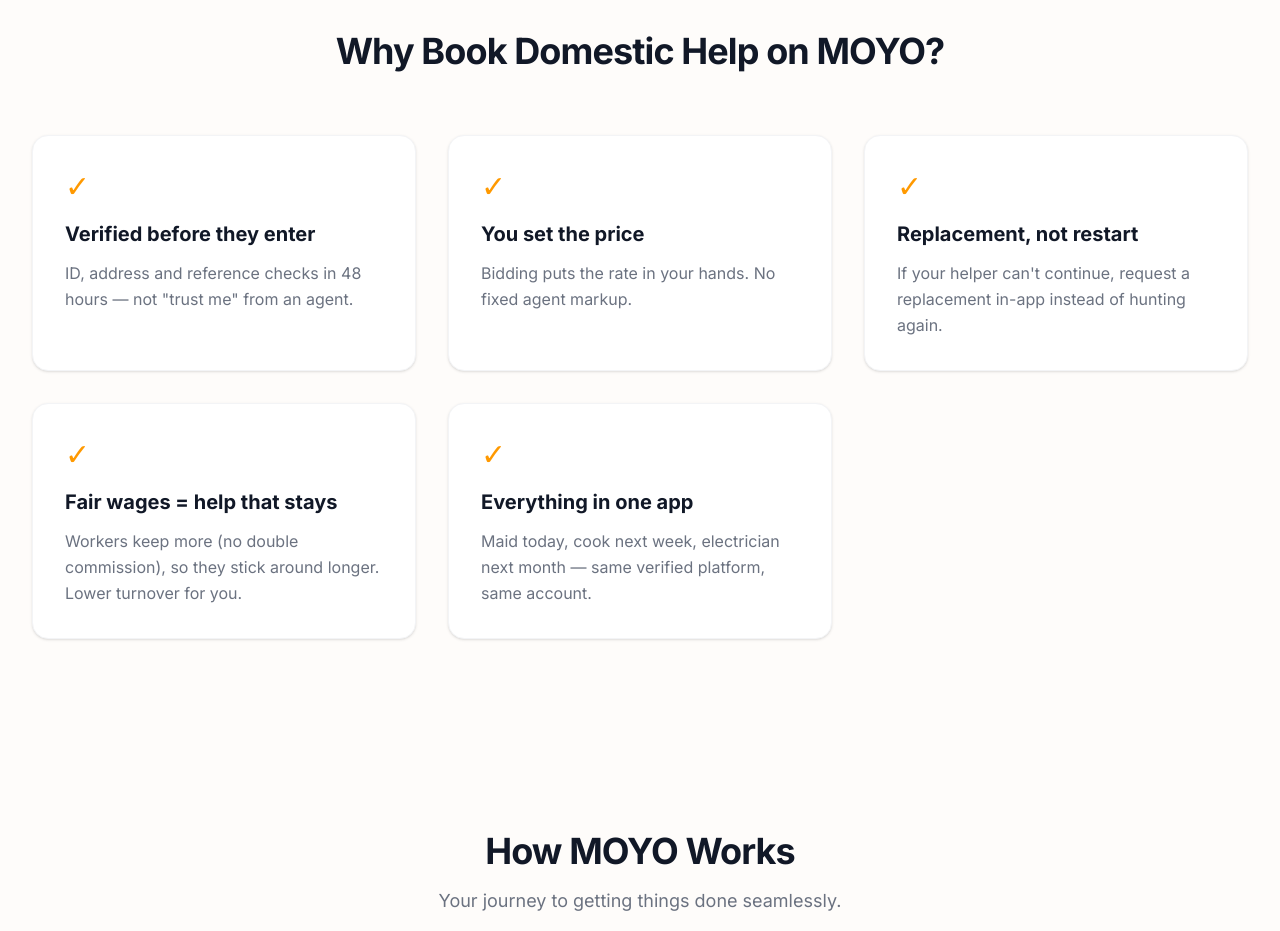
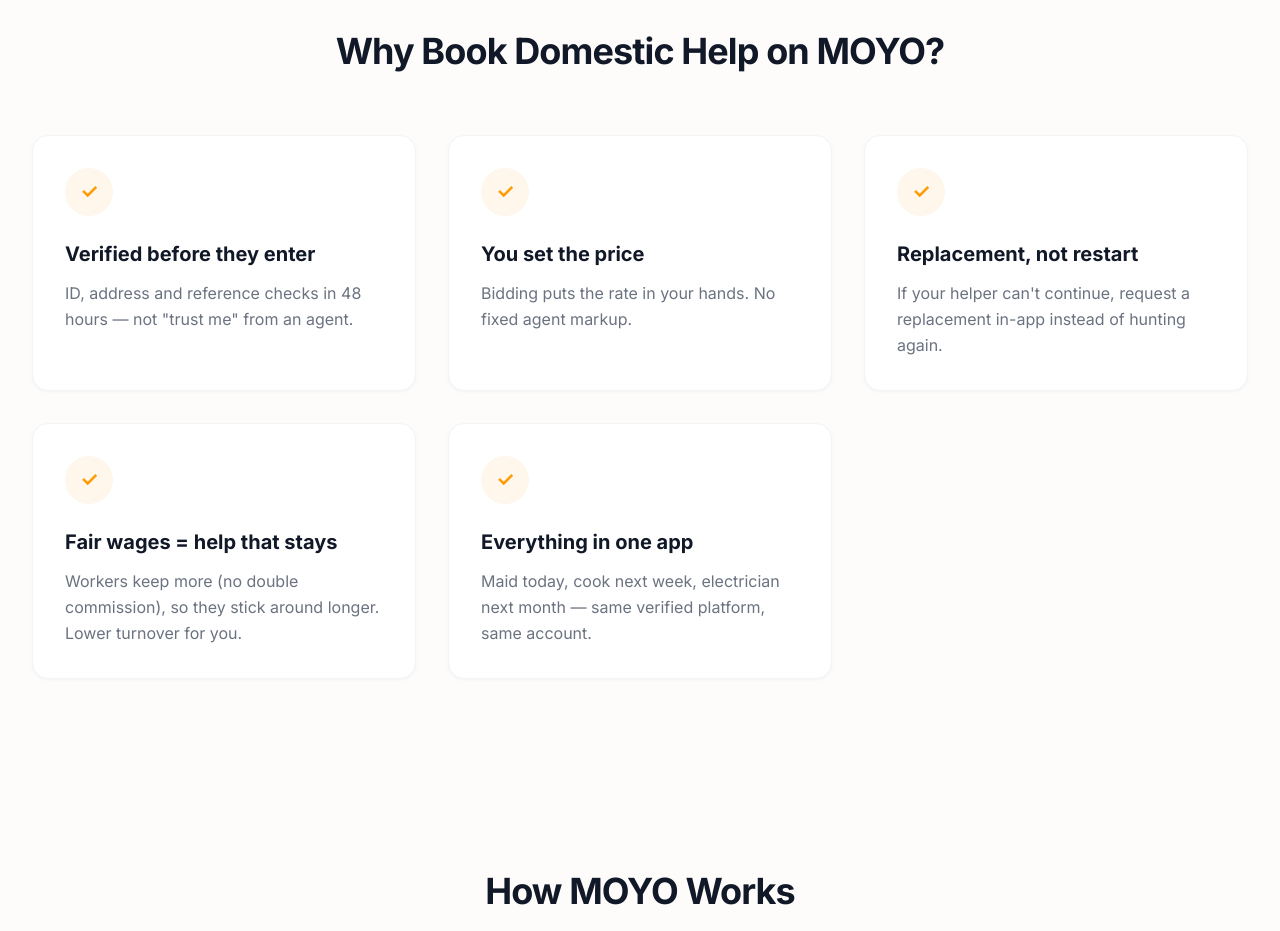
Before and after one commit to muddassir-commits/moyo-project, a Next.js app: page /domestic-help-noida in a window 1280 px wide. Shown: the part 6900-7831 px from the top of the page. Built offline with nearby package versions, Linux system fonts and the light colour scheme.

Commit message:
style: apply design north star to inner pages (about, contact, services, pillars)

```diff
--- a/app/about/page.tsx
+++ b/app/about/page.tsx
@@ -39,8 +39,11 @@
 
         {/* Hero Section */}
         <section className="bg-brand text-white py-20 md:py-32 relative overflow-hidden">
+          <div className="absolute top-0 right-0 w-[600px] h-[600px] bg-white/10 rounded-full blur-[100px] pointer-events-none translate-x-1/3 -translate-y-1/3" />
+          <div className="absolute bottom-0 left-0 w-[600px] h-[600px] bg-black/10 rounded-full blur-[100px] pointer-events-none -translate-x-1/3 translate-y-1/3" />
+
           <div className="max-w-7xl mx-auto px-4 sm:px-6 lg:px-8 relative z-10 text-center">
-            <h1 className="text-4xl md:text-6xl font-bold tracking-tight mb-6">About MOYO — Helping Homes, Creating Work</h1>
+            <h1 className="text-4xl md:text-6xl font-extrabold tracking-tight mb-6">About MOYO — Helping Homes, Creating Work</h1>
             <p className="text-xl md:text-2xl text-white/90 max-w-3xl mx-auto leading-relaxed">
               We connect Noida families with verified professionals across 170+ services, built on a bidding model that's fair to customers and workers alike.
             </p>
@@ -70,17 +73,17 @@
             <h2 className="text-3xl font-bold text-ink mb-12">Helping Homes. Creating Work. Changing Lives.</h2>
             <div className="grid grid-cols-1 md:grid-cols-3 gap-8">
               {/* Stats added for placeholder layout */}
-              <div className="p-8 bg-white rounded-[16px] border border-line shadow-sm">
+              <div className="p-8 card-base card-hover flex flex-col items-center justify-center text-center">
                 <div className="text-4xl font-black text-brand mb-2">170+</div>
                 <div className="text-ink font-semibold">Services Live</div>
                 <p className="text-muted text-sm mt-2">Everything from deep cleaning to AC repair in one app.</p>
               </div>
-              <div className="p-8 bg-white rounded-[16px] border border-line shadow-sm">
+              <div className="p-8 card-base card-hover flex flex-col items-center justify-center text-center">
                 <div className="text-4xl font-black text-brand mb-2">15,000+</div>
                 <div className="text-ink font-semibold">Homes Served</div>
                 <p className="text-muted text-sm mt-2">Trusted by thousands of families across Noida.</p>
               </div>
-              <div className="p-8 bg-white rounded-[16px] border border-line shadow-sm">
+              <div className="p-8 card-base card-hover flex flex-col items-center justify-center text-center">
                 <div className="text-4xl font-black text-brand mb-2">4,500+</div>
                 <div className="text-ink font-semibold">Verified Pros</div>
                 <p className="text-muted text-sm mt-2">Rigorous 48-hour background and skill verification.</p>
--- a/app/contact/page.tsx
+++ b/app/contact/page.tsx
@@ -5,6 +5,7 @@
 import { Breadcrumbs } from "@/components/ui/Breadcrumbs";
 import { CTABlock } from "@/components/ui/CTABlock";
 import { CONTACT } from "@/config/navigation";
+import { Phone, MessageCircle, Mail, MapPin } from "lucide-react";
 import Link from "next/link";
 
 export const metadata = generateSeoMetadata({
@@ -81,7 +82,9 @@
                 <div className="space-y-6 mb-12">
                   {!CONTACT.phone.includes("[") && (
                     <div className="flex items-start gap-4">
-                      <div className="w-12 h-12 bg-section-alt rounded-full flex items-center justify-center shrink-0 text-xl">📞</div>
+                      <div className="w-12 h-12 bg-brand-50 rounded-full flex items-center justify-center shrink-0 text-brand">
+                        <Phone className="w-5 h-5" />
+                      </div>
                       <div>
                         <div className="font-semibold text-ink">Phone</div>
                         <div className="text-muted mt-1">{CONTACT.phone}</div>
@@ -91,7 +94,9 @@
 
                   {!CONTACT.whatsapp.includes("[") && (
                     <div className="flex items-start gap-4">
-                      <div className="w-12 h-12 bg-section-alt rounded-full flex items-center justify-center shrink-0 text-xl">💬</div>
+                      <div className="w-12 h-12 bg-brand-50 rounded-full flex items-center justify-center shrink-0 text-brand">
+                        <MessageCircle className="w-5 h-5" />
+                      </div>
                       <div>
                         <div className="font-semibold text-ink">WhatsApp</div>
                         <div className="text-muted mt-1">Chat with us directly</div>
@@ -101,7 +106,9 @@
 
                   {!CONTACT.email.includes("[") && (
                     <div className="flex items-start gap-4">
-                      <div className="w-12 h-12 bg-section-alt rounded-full flex items-center justify-center shrink-0 text-xl">✉️</div>
+                      <div className="w-12 h-12 bg-brand-50 rounded-full flex items-center justify-center shrink-0 text-brand">
+                        <Mail className="w-5 h-5" />
+                      </div>
                       <div>
                         <div className="font-semibold text-ink">Email</div>
                         <div className="text-muted mt-1">{CONTACT.email}</div>
@@ -111,7 +118,9 @@
 
                   {!CONTACT.street.includes("[") && (
                     <div className="flex items-start gap-4">
-                      <div className="w-12 h-12 bg-section-alt rounded-full flex items-center justify-center shrink-0 text-xl">🏢</div>
+                      <div className="w-12 h-12 bg-brand-50 rounded-full flex items-center justify-center shrink-0 text-brand">
+                        <MapPin className="w-5 h-5" />
+                      </div>
                       <div>
                         <div className="font-semibold text-ink">Office Address</div>
                         <div className="text-muted mt-1 leading-relaxed">{CONTACT.street}, {CONTACT.city}, {CONTACT.state} {CONTACT.pin}</div>
--- a/app/domestic-help-noida/page.tsx
+++ b/app/domestic-help-noida/page.tsx
@@ -207,28 +207,28 @@
               <h2 className="text-3xl md:text-4xl font-bold text-ink tracking-tight mb-4">Why Book Domestic Help on MOYO?</h2>
             </div>
             <StaggerGroup className="grid grid-cols-1 md:grid-cols-2 lg:grid-cols-3 gap-8">
-              <div className="p-8 rounded-[16px] bg-white border border-line shadow-sm hover:shadow-md hover:border-brand-200 transition-all">
-                <div className="text-brand text-3xl mb-4">✓</div>
+              <div className="p-8 card-base card-hover">
+                <div className="w-12 h-12 bg-brand-50 rounded-full flex items-center justify-center text-brand text-xl font-black mb-6">✓</div>
                 <h3 className="text-xl font-bold text-ink mb-3">Verified before they enter</h3>
                 <p className="text-muted leading-relaxed">ID, address and reference checks in 48 hours — not "trust me" from an agent.</p>
               </div>
-              <div className="p-8 rounded-[16px] bg-white border border-line shadow-sm hover:shadow-md hover:border-brand-200 transition-all">
-                <div className="text-brand text-3xl mb-4">✓</div>
+              <div className="p-8 card-base card-hover">
+                <div className="w-12 h-12 bg-brand-50 rounded-full flex items-center justify-center text-brand text-xl font-black mb-6">✓</div>
                 <h3 className="text-xl font-bold text-ink mb-3">You set the price</h3>
                 <p className="text-muted leading-relaxed">Bidding puts the rate in your hands. No fixed agent markup.</p>
               </div>
-              <div className="p-8 rounded-[16px] bg-white border border-line shadow-sm hover:shadow-md hover:border-brand-200 transition-all">
-                <div className="text-brand text-3xl mb-4">✓</div>
+              <div className="p-8 card-base card-hover">
+                <div className="w-12 h-12 bg-brand-50 rounded-full flex items-center justify-center text-brand text-xl font-black mb-6">✓</div>
                 <h3 className="text-xl font-bold text-ink mb-3">Replacement, not restart</h3>
                 <p className="text-muted leading-relaxed">If your helper can't continue, request a replacement in-app instead of hunting again.</p>
               </div>
-              <div className="p-8 rounded-[16px] bg-white border border-line shadow-sm hover:shadow-md hover:border-brand-200 transition-all">
-                <div className="text-brand text-3xl mb-4">✓</div>
+              <div className="p-8 card-base card-hover">
+                <div className="w-12 h-12 bg-brand-50 rounded-full flex items-center justify-center text-brand text-xl font-black mb-6">✓</div>
                 <h3 className="text-xl font-bold text-ink mb-3">Fair wages = help that stays</h3>
                 <p className="text-muted leading-relaxed">Workers keep more (no double commission), so they stick around longer. Lower turnover for you.</p>
               </div>
-              <div className="p-8 rounded-[16px] bg-white border border-line shadow-sm hover:shadow-md hover:border-brand-200 transition-all">
-                <div className="text-brand text-3xl mb-4">✓</div>
+              <div className="p-8 card-base card-hover">
+                <div className="w-12 h-12 bg-brand-50 rounded-full flex items-center justify-center text-brand text-xl font-black mb-6">✓</div>
                 <h3 className="text-xl font-bold text-ink mb-3">Everything in one app</h3>
                 <p className="text-muted leading-relaxed">Maid today, cook next week, electrician next month — same verified platform, same account.</p>
               </div>
--- a/app/services/page.tsx
+++ b/app/services/page.tsx
@@ -203,10 +203,10 @@
                   <Link
                     key={idx}
                     href={spec.href}
-                    className="flex flex-col items-center bg-white border border-line p-6 rounded-[12px] shadow-sm hover:border-brand hover:shadow-card transition-all w-full sm:w-80 group"
+                    className="flex flex-col items-center card-base card-hover p-6 w-full sm:w-80 group text-center"
                   >
                     <span className="font-bold text-ink text-lg mb-2 group-hover:text-brand transition-colors">{spec.name}</span>
-                    <span className="text-muted text-center text-sm">{spec.desc}</span>
+                    <span className="text-muted text-sm">{spec.desc}</span>
                   </Link>
                 ))}
               </div>
```
